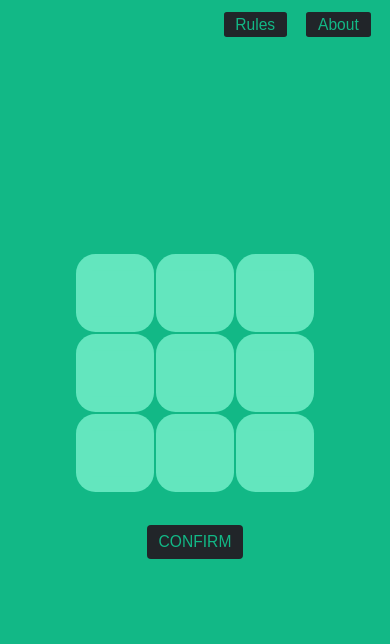
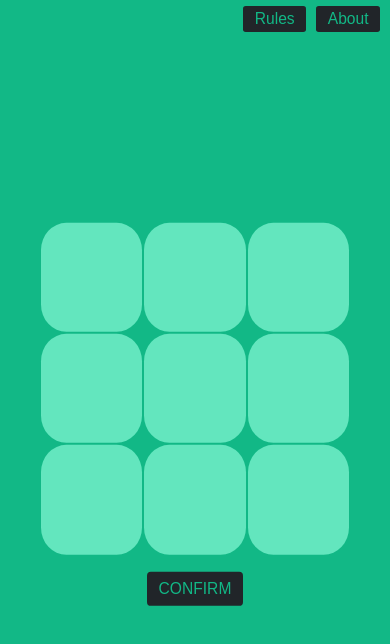
Before and after one commit to seniorLikeToCode/betterVersionOfTicTacToe, a plain HTML site: page index.html in a window 390 px wide. Drawn offline with Linux system fonts and the light colour scheme.

Commit message:
responsice

```diff
--- a/styles.css
+++ b/styles.css
@@ -168,7 +168,7 @@ td:hover {
   .show-modal {
     font-size: 4vmin;
     padding: 1vmin 3vmin;
-    margin: 3vmin 5vmin 0 0;
+    /* margin: 3vmin 5vmin 0 0; */
     border-radius: 0.7vmin;
   }
 
@@ -202,19 +202,19 @@ td:hover {
   }
 
   .box {
-    width: 20vmin;
-    height: 20vmin;
+    width: 28vmin;
+    height: 28vmin;
   }
 
   .inputBox {
-    height: 12vmin;
-    width: 12vmin;
-    font-size: 10vmin;
+    height: 20vmin;
+    width: 20vmin;
+    font-size: 18vmin;
   }
 
   .btn {
     padding: 2vmin 3vmin;
-    margin: 8vmin auto;
+    /* margin: 8vmin auto; */
     font-size: 4vmin;
   }
 }
```
